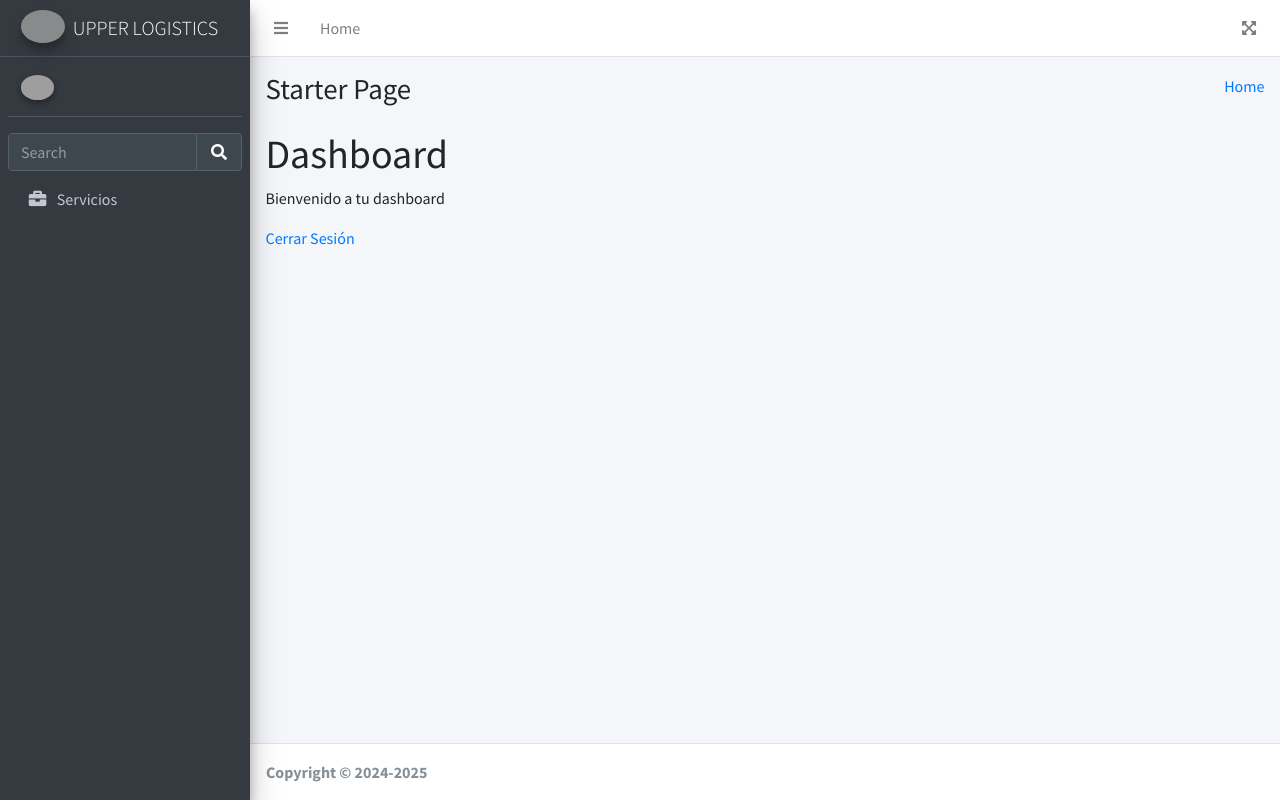
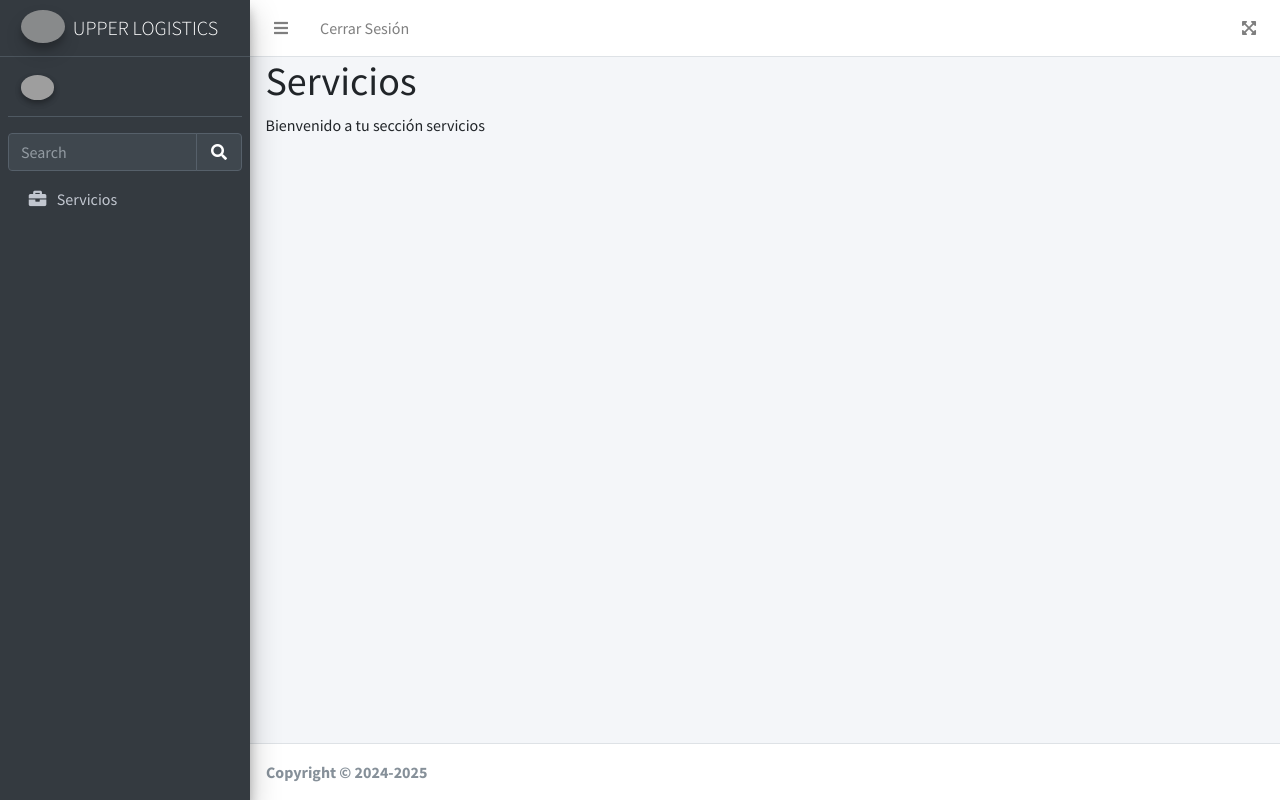
Before and after one commit to BritanyOlguin/Genotipo, a CodeIgniter 4 app: template app/Views/Dashboard/index.php in a window 1280 px wide. Run offline with PHP 8.4 and a stand-in for CodeIgniter, Linux system fonts and the light colour scheme; the template is opened without the code that fills it, so the values that code supplies are empty; some libraries are stand-ins or nearby versions; grey boxes are pictures that could not be loaded.

Commit message:
Mejoras de vista dashboard
Eliminar apartado Home y cambiarlo por servicios, para trabajar una sola vista

```diff
--- a/app/Views/Dashboard/index.php
+++ b/app/Views/Dashboard/index.php
@@ -1,8 +1,6 @@
 <?= $this->extend('layouts/dashboard-layout') ?>
 
 <?= $this->section('content') ?>
-    <h1>Dashboard</h1>
-    <p>Bienvenido a tu dashboard</p>
-
-<a href="<?= base_url('logout') ?>">Cerrar Sesión</a>
+    <h1>Servicios</h1>
+    <p>Bienvenido a tu sección servicios</p>
 <?= $this->endSection() ?>
--- a/app/Views/Layouts/dashboard-layout.php
+++ b/app/Views/Layouts/dashboard-layout.php
@@ -25,7 +25,7 @@
                     <a class="nav-link" data-widget="pushmenu" href="#" role="button"><i class="fas fa-bars"></i></a>
                 </li>
                 <li class="nav-item d-none d-sm-inline-block">
-                    <a href="dashboard" class="nav-link">Home</a>
+                    <a href="<?= base_url('logout') ?>" class="nav-link">Cerrar Sesión</a>
                 </li>
             </ul>
 
@@ -93,23 +93,6 @@
 
         <!-- Content Wrapper. Contains page content -->
         <div class="content-wrapper">
-            <!-- Content Header (Page header) -->
-            <div class="content-header">
-                <div class="container-fluid">
-                    <div class="row mb-2">
-                        <div class="col-sm-6">
-                            <h1 class="m-0">Starter Page</h1>
-                        </div><!-- /.col -->
-                        <div class="col-sm-6">
-                            <ol class="breadcrumb float-sm-right">
-                                <li class="breadcrumb-item"><a href="<?= route_to('dashboard') ?>">Home</a></li>
-                            </ol>
-                        </div><!-- /.col -->
-                    </div><!-- /.row -->
-                </div><!-- /.container-fluid -->
-            </div>
-            <!-- /.content-header -->
-
             <!-- Main content -->
             <div class="content">
                 <div class="container-fluid">
```
